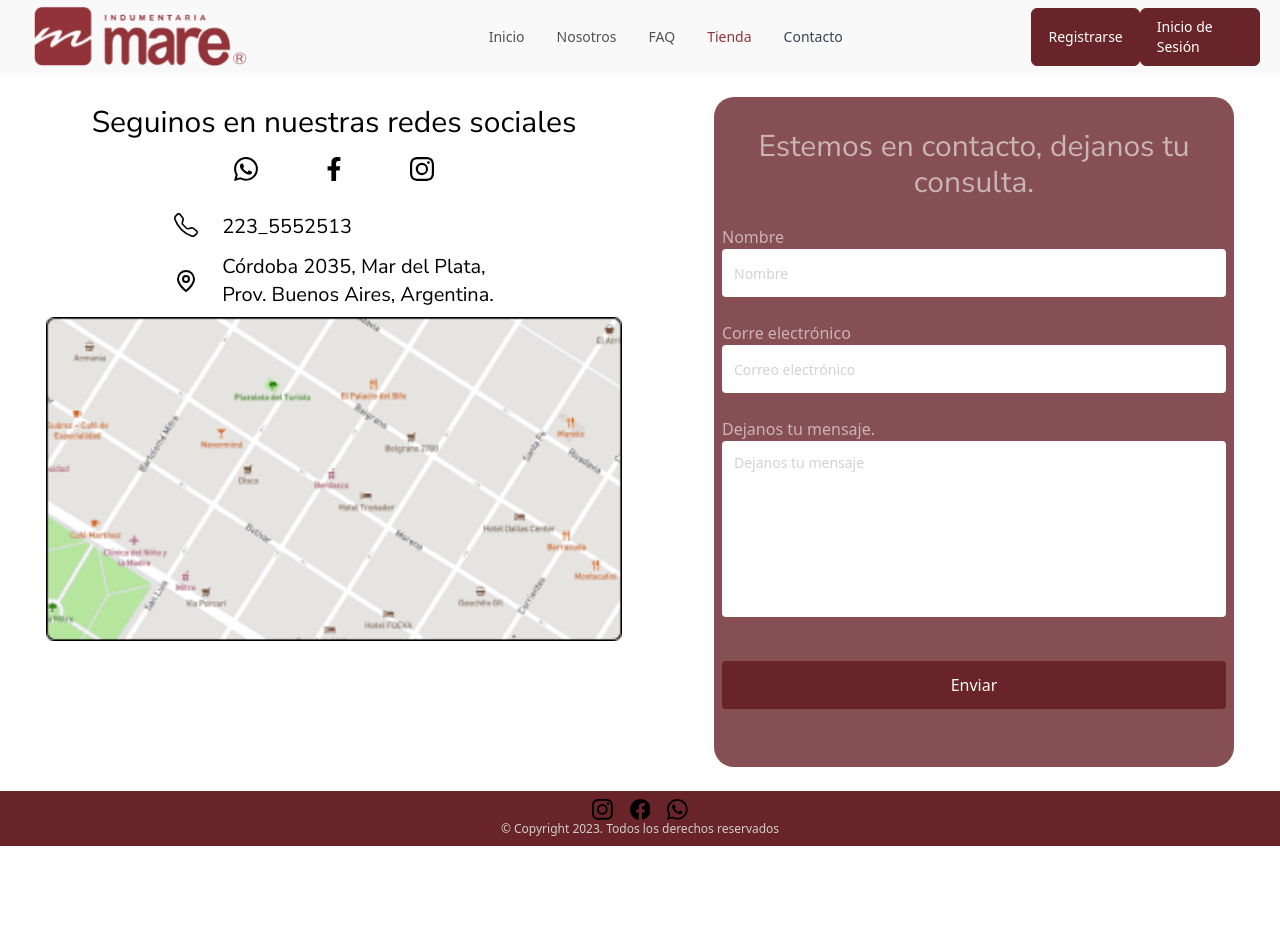
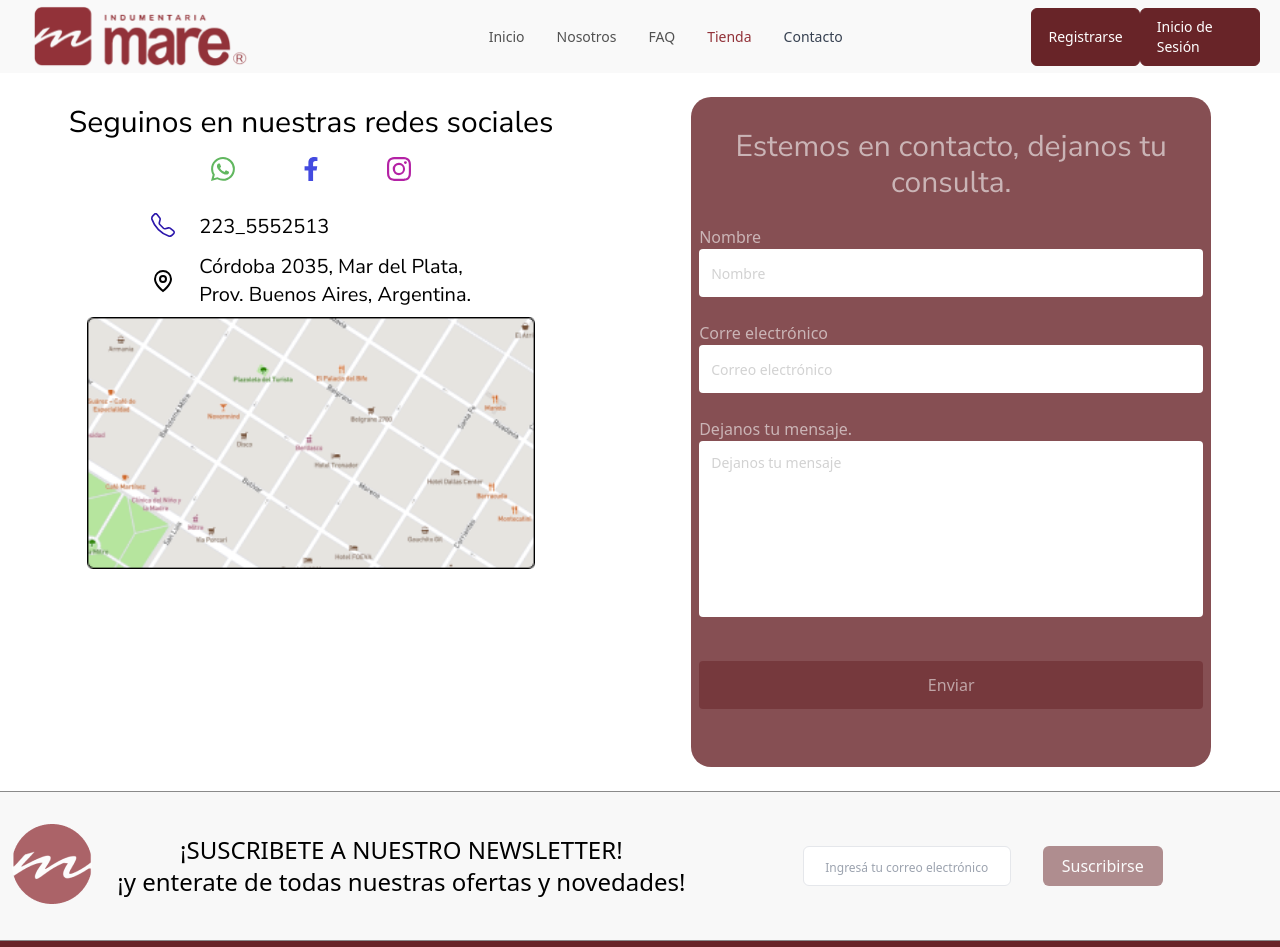
Before and after one commit to No-Country/c-14-31-n-java-react, a React (Vite) app in the folder client/: page /Contact in a window 1280 px wide. Shown: the top 947 px of the page. Before the commit the page ends 846 px from the top, so only its background shows below. Built offline with nearby package versions, Linux system fonts and the light colour scheme.

Commit message:
style:contact modify

```diff
--- a/client/src/pages/contact/Contact.jsx
+++ b/client/src/pages/contact/Contact.jsx
@@ -7,21 +7,17 @@ import { FaFacebookF } from "react-icons/fa";
 import { GrLocation } from "react-icons/gr";
 import mapLocation from "../../assets/img/mapLocation.png"
 import { Link } from "react-router-dom";
-import Swal from "sweetalert2";
+import { useState } from "react";
+import imgLogo from "../../assets/img/logo-mare.png"
 
 
 const Contact = () => {
-    const handleSubmit = () => {
-        Swal.fire({
-            position: 'center',
-            icon: 'success',
-            title: 'mensaje enviado',
-            showConfirmButton: false,
-            timer: 1500
-        })
-            .then(() => {
-                location.reload()
-            })
+    const [emailSus, setEmailSus] = useState("")
+    const [name, setName] = useState("")
+    const [mail, setMail] = useState("")
+    const [message, setMessage] = useState("")
+    const handleChange = (e) => {
+        setEmailSus(e.target.value)
     }
     return (
         <div className="min-h-screen">
@@ -31,23 +27,23 @@ const Contact = () => {
                     <h2 className="text-center font-nunito mt-8 lg:text-3xl">Seguinos en nuestras redes sociales</h2>
                     <article className="flex justify-between mx-auto mt-4 max-w-[200px]">
                         <Link to="https://api.whatsapp.com/send?phone=111111111" target="_blank">
-                            <BsWhatsapp className="h-6 w-6" />
+                            <BsWhatsapp className="h-6 w-6 text-[#61B75F]" />
                         </Link>
                         <Link to="https://www.facebook.com/mareindumentaria/" target="_blank">
-                            <FaFacebookF className="h-6 w-6" />
+                            <FaFacebookF className="h-6 w-6 text-[#434AE0]" />
                         </Link>
                         <Link to="https://www.instagram.com/mareindumentariamdp/" target="_blank">
-                            <BsInstagram className="h-6 w-6" />
+                            <BsInstagram className="h-6 w-6 text-[#B422A5]" />
                         </Link>
                     </article>
                     <div className="flex justify-center">
                         <div>
                             <div className="flex ml-10 mt-8">
-                                <BsTelephone className="h-6 w-6" />
+                                <BsTelephone className="h-6 w-6 text-[#2B16AB]" />
                                 <span className="font-nunito pl-6 lg:text-xl">223_5552513</span>
                             </div>
                             <div className="flex items-center ml-10 mt-3">
-                                <GrLocation className="h-6 w-6" />
+                                <GrLocation className="h-6 w-6 text-[#BE0D0D]" />
                                 <div className="flex flex-col pl-6 pr-10">
                                     <span className="font-nunito lg:text-xl">Córdoba 2035, Mar del Plata,</span>
                                     <span className="font-nunito lg:text-xl">Prov. Buenos Aires, Argentina.</span>
@@ -55,8 +51,8 @@ const Contact = () => {
                             </div>
                         </div>
                     </div>
-                    <div className="flex justify-center mt-2 lg:w-[36rem]">
-                        <img src={mapLocation} alt="Ubicación croqui" className="w-full"/>
+                    <div className="flex justify-center mt-2 lg:w-[36rem] max-w-md mx-auto">
+                        <img src={mapLocation} alt="Ubicación croqui" className="w-full" />
                     </div>
                 </div>
                 <div className="my-6">
@@ -64,20 +60,35 @@ const Contact = () => {
                         <h3 className="text-center font-nunito text-neutral-50/[.6] text-sm leading-7 pt-8 lg:text-3xl">Estemos en contacto, dejanos tu consulta.</h3>
                         <div className="flex flex-col mx-2">
                             <label className="text-neutral-50/[.6] text-sm leading-7 lg:text-base lg:mt-6">Nombre</label>
-                            <input type="text" className="rounded h-12 pl-3 placeholder:text-sm placeholder:text-[#D2D2D2]" placeholder="Nombre" />
+                            <input type="text" className="rounded h-12 pl-3 placeholder:text-sm placeholder:text-[#D2D2D2]" placeholder="Nombre" onChange={(e) => { setName(e.target.value) }} />
                         </div>
                         <div className="flex flex-col mx-2">
                             <label className="text-neutral-50/[.6] text-sm leading-7 lg:text-base lg:mt-6">Corre electrónico</label>
-                            <input type="text" className="rounded h-12 pl-3 placeholder:text-sm placeholder:text-[#D2D2D2]" placeholder="Correo electrónico" />
+                            <input type="text" className="rounded h-12 pl-3 placeholder:text-sm placeholder:text-[#D2D2D2]" placeholder="Correo electrónico" onChange={(e) => { setMail(e.target.value) }} />
                         </div>
                         <div className="flex flex-col mx-2">
                             <label className="text-neutral-50/[.6] text-sm leading-7 lg:text-base lg:mt-6">Dejanos tu mensaje.</label>
-                            <textarea name="" id="" cols="30" rows="10" className="rounded h-[8.25rem] pl-3 pt-3 placeholder:text-sm placeholder:text-[#D2D2D2] lg:h-44 resize-none" placeholder="Dejanos tu mensaje"></textarea>
+                            <textarea name="" id="" cols="30" rows="10" className="rounded h-[8.25rem] pl-3 pt-3 placeholder:text-sm placeholder:text-[#D2D2D2] lg:h-44 resize-none" placeholder="Dejanos tu mensaje" onChange={(e) => { setMessage(e.target.value) }}></textarea>
                         </div>
-                        <div className="mx-2 lg:mt-6">
-                            <button type="button" onClick={handleSubmit} className="bg-primary-700 text-neutral-50 h-12 w-full rounded mt-2 lg:mt-5">Enviar</button>
-                        </div>
+                        {name !== "" && /^[a-zA-Z0-9_.+-]+@[a-zA-Z0-9-]+\.[a-zA-Z0-9-.]+$/.test(mail) && message !== "" ? <div className="mx-2 lg:mt-6">
+                            <Link to={`mailto:email@example.com?subject=Nombre:%20${name}%20correo:${mail}&body=${message}`}>
+                                <button type="button" className="bg-primary-700 text-neutral-50 h-12 w-full rounded mt-2 lg:mt-5">Enviar</button>
+                            </Link>
+                        </div> : <div className="mx-2 lg:mt-6">
+                            <button type="button" className="bg-primary-700 text-neutral-50 h-12 w-full rounded mt-2 lg:mt-5 opacity-50">Enviar</button>
+                        </div>}
                     </form>
+                </div>
+            </div>
+            <div className="text-center w-full h-[9.375rem] border-y-[0.5px] border-neutral-700 md:flex md:justify-evenly relative bg-[#D9D9D9] bg-opacity-[20%] md:items-center">
+                <img src={imgLogo} alt="" className="hidden md:inline absolute opacity-75 left-3 top-8" />
+                <div>
+                    <h2 className="pt-3 md:text-2xl md:pt-0">¡SUSCRIBETE A NUESTRO NEWSLETTER!</h2>
+                    <h3 className="md:text-2xl">¡y enterate de todas nuestras ofertas y novedades!</h3>
+                </div>
+                <div className="pt-9 flex justify-evenly md:pt-0">
+                    <input type="text" placeholder="Ingresá tu correo electrónico" className="h-8 w-[11.25rem] border placeholder:text-xs placeholder:text-center rounded-md md:h-10 md:w-52 md:placeholder-text-sm" onChange={handleChange} />
+                    {/^(([^<>()\[\]\.,;:\s@\”]+(\.[^<>()\[\]\.,;:\s@\”]+)*)|(\”.+\”))@(([^<>()[\]\.,;:\s@\”]+\.)+[^<>()[\]\.,;:\s@\”]{2,})$/.test(emailSus) ? <Link to="mailto:email@example.com?subject=suscripcion%20a%20ofertas%20y%20novedades&body=Hola, estoy interesado en recibir ofertas y novedades de la marca"><button className="w-[7.5rem] h-[1.875rem] text-center bg-primary-700 text-white rounded-md md:h-10 md:ml-8">Suscribirse</button></Link> : <button className="w-[7.5rem] h-[1.875rem] text-center bg-primary-700 text-white rounded-md opacity-50 md:h-10 md:ml-8">Suscribirse</button>}
                 </div>
             </div>
             <Footer />
```
Also changed, not shown: client/src/assets/img/logo-mare.png (added).
